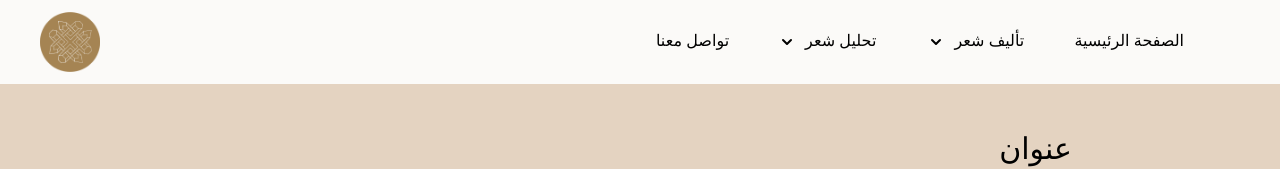
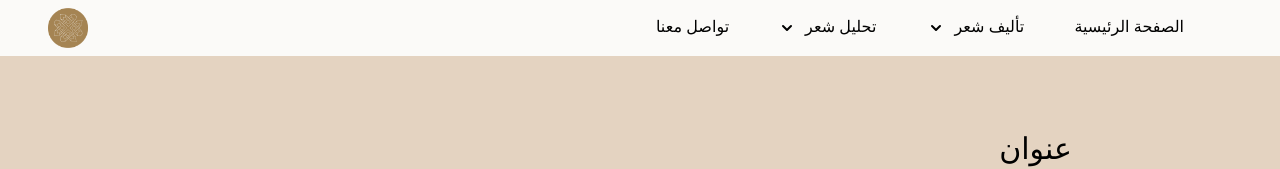
Before and after one commit to wadjih-bencheikh18/arabicthon-front, a React (Create React App) app: page / in a window 1280 px wide. Shown: the top 169 px of the page. Built offline with nearby package versions, Linux system fonts and the light colour scheme.

Commit message:
small navbar fix

```diff
--- a/src/components/Navbar/NavbarContent.jsx
+++ b/src/components/Navbar/NavbarContent.jsx
@@ -4,9 +4,9 @@ import NavbarLinks from "./NavbarLinks";
 const NavbarContent = ({ menuOpen, setMenuOpen }) => (
   <div className="ml-10 mr-16 flex items-center justify-between font-medium lg:mr-24">
     {/* logo */}
-    <div className="w-[150px]">
+    <div className="w-[40px] m-2">
       <a href="./">
-        <img src="./logo.png" alt="logo" width="60px" />
+        <img src="./logo.png" alt="logo" />
       </a>
     </div>
     {/* Navbar links */}
--- a/src/sections/Navbar.jsx
+++ b/src/sections/Navbar.jsx
@@ -6,7 +6,7 @@ import NavbarLinks from "../components/Navbar/NavbarLinks";
 export function Navbar() {
   const [menuOpen, setMenuOpen] = useState(false);
   return (
-    <div className="fixed top-0 z-50 w-screen bg-[#FBFAF8] py-3">
+    <div className="fixed top-0 z-50 w-screen bg-[#FBFAF8] min-h-[40px]">
       <NavbarContent menuOpen={menuOpen} setMenuOpen={setMenuOpen} />
       <MobileMenu menuOpen={menuOpen}>{NavbarLinks}</MobileMenu>
     </div>
```
Also changed, not shown: public/kisspng-book-desktop-wallpaper-vector-graphics-portable-ne-andriampaposs-tempeh-andriampaposs-tempeh-5ba3c4b6582760.2731247415374593823611.png (renamed from public/book.png).
